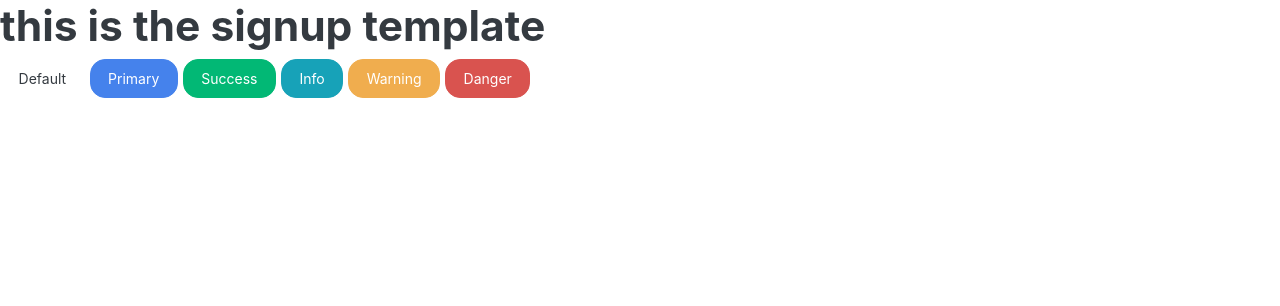
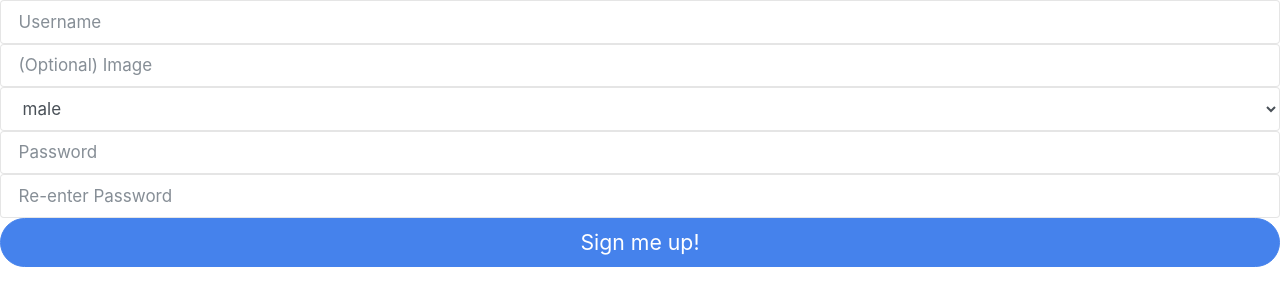
Before and after one commit to moayed-mustafa/word-seach-app, a Flask app: template auth/templates/auth/signup.html in a window 1280 px wide. Shown: the top 306 px of the page. Run offline with Flask 2, Linux system fonts and the light colour scheme; the template is opened without the code that fills it: values that come from a table or form of the project are taken from there, others are empty; some libraries are stand-ins or nearby versions.

Commit message:
testing user model and form

```diff
--- a/auth/templates/auth/signup.html
+++ b/auth/templates/auth/signup.html
@@ -9,13 +9,17 @@
     <title>Document</title>
 </head>
 <body>
+    <form method="POST" id="user_form">
+        {{ form.hidden_tag() }}
 
-    <h1>this is the signup template</h1>
-    <a href="#" class="btn btn-default">Default</a>
-    <a href="#" class="btn btn-primary">Primary</a>
-    <a href="#" class="btn btn-success">Success</a>
-    <a href="#" class="btn btn-info">Info</a>
-    <a href="#" class="btn btn-warning">Warning</a>
-    <a href="#" class="btn btn-danger">Danger</a>
+        {% for field in form if field.widget.input_type != 'hidden' %}
+          {% for error in field.errors %}
+            <span class="text-danger">{{ error }}</span>
+          {% endfor %}
+          {{ field(placeholder=field.label.text, class="form-control") }}
+        {% endfor %}
+
+        <button class="btn btn-primary btn-lg btn-block">Sign me up!</button>
+      </form>
 </body>
 </html>
--- a/forms.py
+++ b/forms.py
@@ -0,0 +1,21 @@
+
+
+
+
+from flask_wtf import FlaskForm
+from wtforms import StringField, PasswordField, SelectField
+from wtforms.validators import DataRequired, Email, Length, InputRequired, Optional,EqualTo
+
+
+class SignupForm(FlaskForm):
+    """ user signup form """
+    gender_choices = [('male', 'male'),('female', 'female')]
+
+
+    username = StringField('Username', validators=[InputRequired()])
+    email = StringField('Email', validators=[InputRequired(),
+                        Email(message="Enter a valid Email")]),
+    image = StringField('(Optional) Image')
+    gender = SelectField('Gender', choices=gender_choices)
+    password = PasswordField('Password', validators=[DataRequired(), Length(min=6, max=40)])
+    confirm = PasswordField('Re-enter Password', validators=[DataRequired(), EqualTo('password')])
```
Also changed, not shown: auth/auth.py (+5 -4 lines), models.py (+20 -0 lines), 1 other file.
